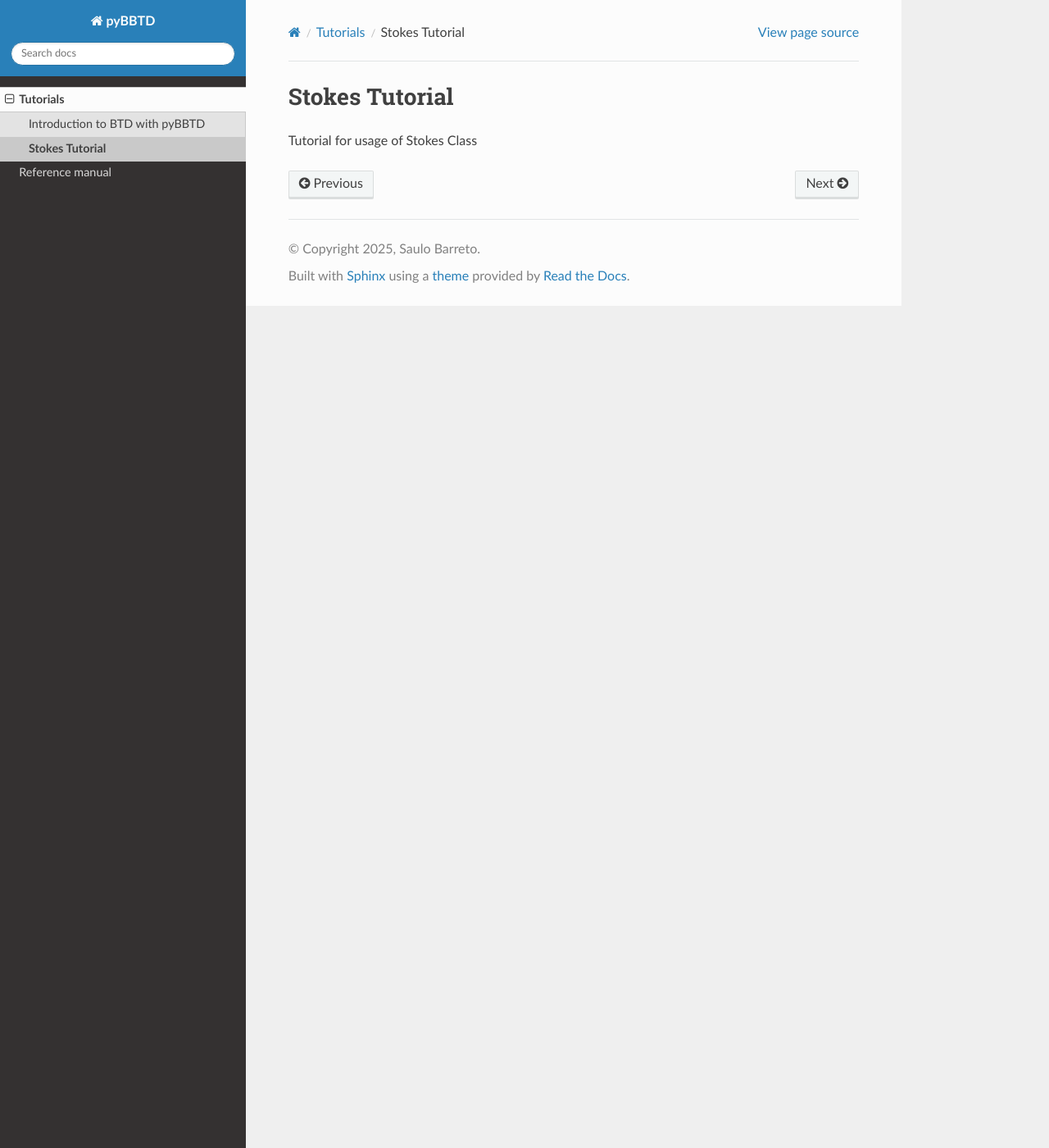
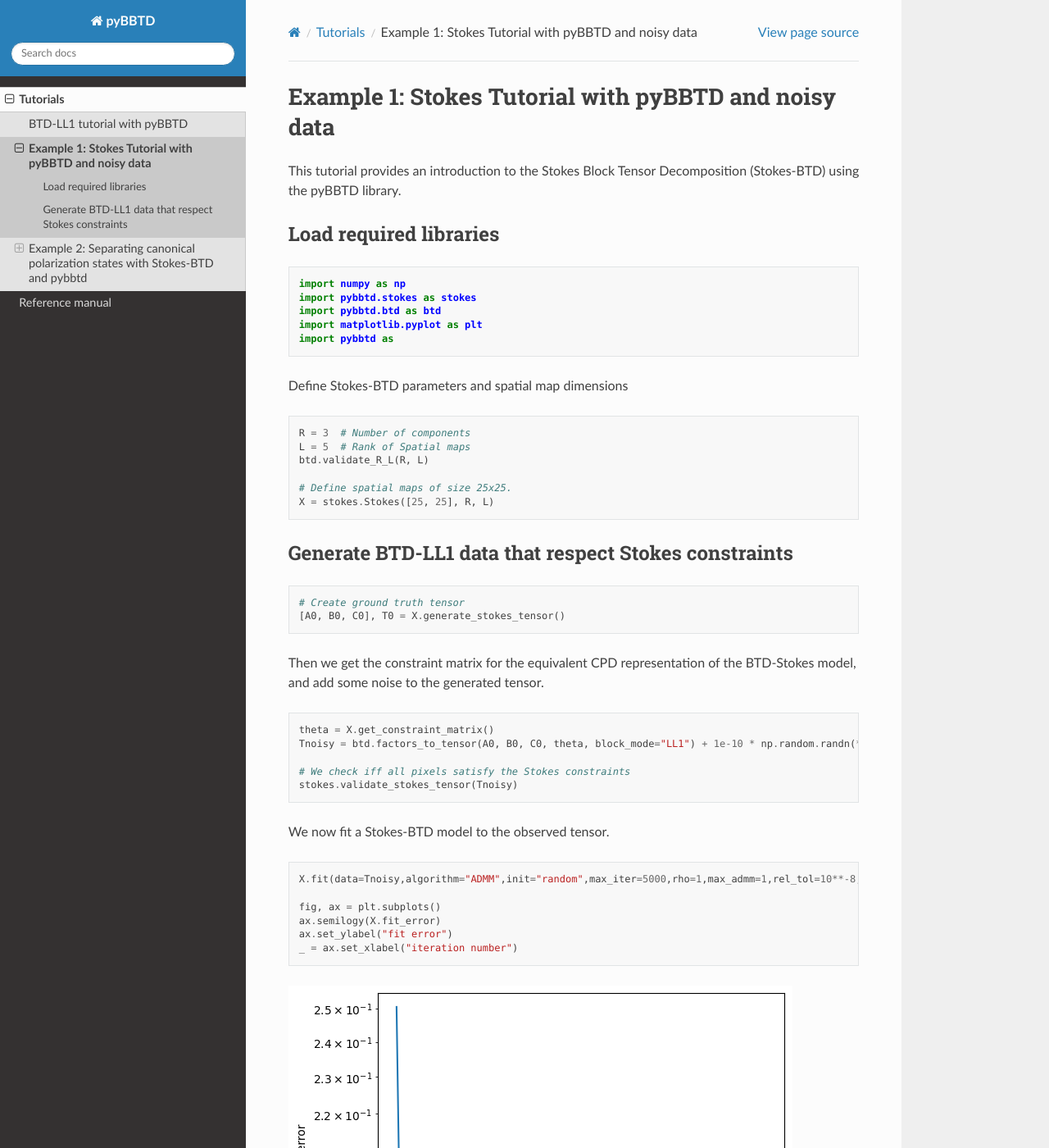
Before and after one commit to scbarreto/pyBBTD, a Sphinx documentation site: the page built from docs/tutorials/stokes.rst, in a window 1280 px wide and 1400 px high. Shown: the whole window at 82% size. Built offline with Sphinx 7.4.7 and the Read the Docs theme 3.1.0, drawn with Linux system fonts in a browser that asks for light colours; some of the changed text lies outside the part shown.

Commit message:
Updated Stokes and BTD tutorials

```diff
--- a/docs/reference.rst
+++ b/docs/reference.rst
@@ -9,8 +9,8 @@ Reference manual
 .. toctree::
    :maxdepth: 2
 
+   reference_btd
    reference_stokes
-   reference_btd
    reference_solvers
    reference_draw
    reference_uniqueness
--- a/docs/tutorials/stokes.rst
+++ b/docs/tutorials/stokes.rst
@@ -1,4 +1,100 @@
-Stokes Tutorial
-===============
+Example 1: Stokes Tutorial with pyBBTD and noisy data
+===========================================================
 
-Tutorial for usage of Stokes Class
+
+
+This tutorial provides an introduction to the Stokes Block Tensor Decomposition (Stokes-BTD) using the pyBBTD library.
+
+Load required libraries
+------------------------
+
+.. code:: python3
+
+    import numpy as np
+    import pybbtd.stokes as stokes
+    import pybbtd.btd as btd
+    import matplotlib.pyplot as plt
+    import pybbtd as
+
+Define Stokes-BTD parameters and spatial map dimensions
+
+.. code:: python3
+
+    R = 3  # Number of components
+    L = 5  # Rank of Spatial maps
+    btd.validate_R_L(R, L)
+
+    # Define spatial maps of size 25x25.
+    X = stokes.Stokes([25, 25], R, L)
+
+Generate BTD-LL1 data that respect Stokes constraints
+-----------------------------------------------------
+
+
+.. code:: python3
+
+    # Create ground truth tensor
+    [A0, B0, C0], T0 = X.generate_stokes_tensor()
+
+Then we get the constraint matrix for the equivalent CPD representation of the BTD-Stokes model, and add some noise to the generated tensor.
+
+.. code:: python3
+
+    theta = X.get_constraint_matrix()
+    Tnoisy = btd.factors_to_tensor(A0, B0, C0, theta, block_mode="LL1") + 1e-10 * np.random.randn(*X.dims)
+
+    # We check iff all pixels satisfy the Stokes constraints
+    stokes.validate_stokes_tensor(Tnoisy)
+
+We now fit a Stokes-BTD model to the observed tensor.
+
+.. code:: python3
+
+    X.fit(data=Tnoisy,algorithm="ADMM",init="random",max_iter=5000,rho=1,max_admm=1,rel_tol=10**-8,abs_tol=10**-14,admm_tol=10**-10)
+
+    fig, ax = plt.subplots()
+    ax.semilogy(X.fit_error)
+    ax.set_ylabel("fit error")
+    _ = ax.set_xlabel("iteration number")
+
+.. image:: stokes_files/fit_error_rand.png
+
+Example 2: Separating canonical polarization states with Stokes-BTD and pybbtd
+===============================================================================
+
+In this tutorial, we demonstrate how to use the pyBBTD library to perform Stokes-BTD with canonical polarization states. We will use a numpy array representing the acronym BBTD, where each letter is defined to have a canonical polarization state. Then we will fit a Stokes-BTD model, and visualize the results.
+
+Load required libraries
+------------------------
+
+.. code:: python3
+
+    import numpy as np
+    import pybbtd.stokes as stokes
+    import pybbtd.btd as btd
+    import matplotlib.pyplot as plt
+    import pybbtd as pybbtd
+
+Load the data tensor and define the Stokes-BTD model parameters
+-----------------------------------------------------------------
+
+.. code:: python3
+
+    tensor = np.load("data/BBTD_Stokes.npy")
+
+    # Create Stokes model
+    R = 5
+    L = 25
+    btd.validate_R_L(R, L)
+    X = stokes.Stokes([tensor.shape[0], tensor.shape[1]], R, L)
+
+Fit the Stokes-BTD model to the data tensor
+------------------------------------------------
+
+.. code:: python3
+
+    X.fit(data=tensor,algorithm="ADMM",init="random",max_iter=5000,rho=1,max_admm=1,rel_tol=10**-8, abs_tol=10**-7, admm_tol=10**-5)
+
+Visualize the results, module pybbtd.draw will be soon have a method to plot the Stokes vectors as ellipses.
+
+.. image:: stokes_files/BBTD_board.png
```
Also changed, not shown: docs/tutorials/btd.rst (+30 -13 lines), docs/tutorials/btd_files/fit_error_svd.png (added), docs/tutorials/stokes_files/BBTD_board.png (added), docs/tutorials/stokes_files/fit_error_rand.png (added), 4 other files.
